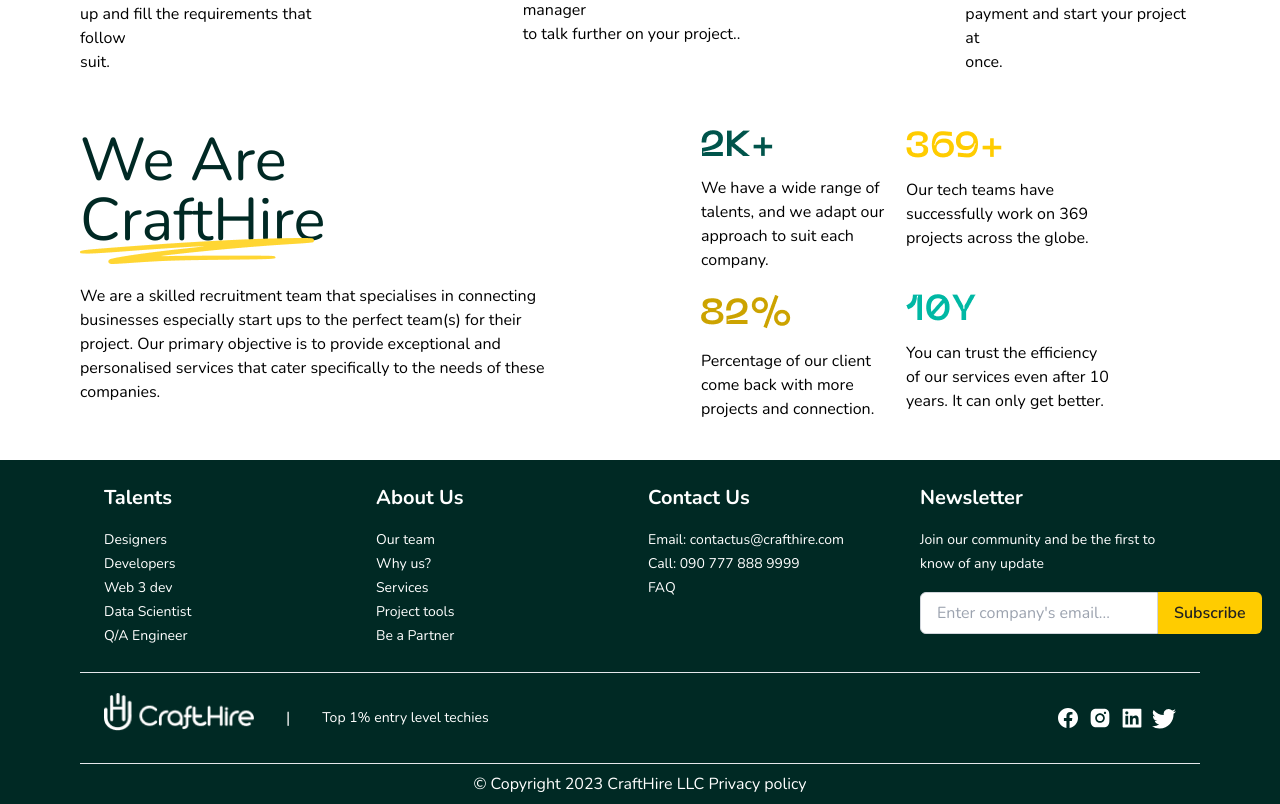
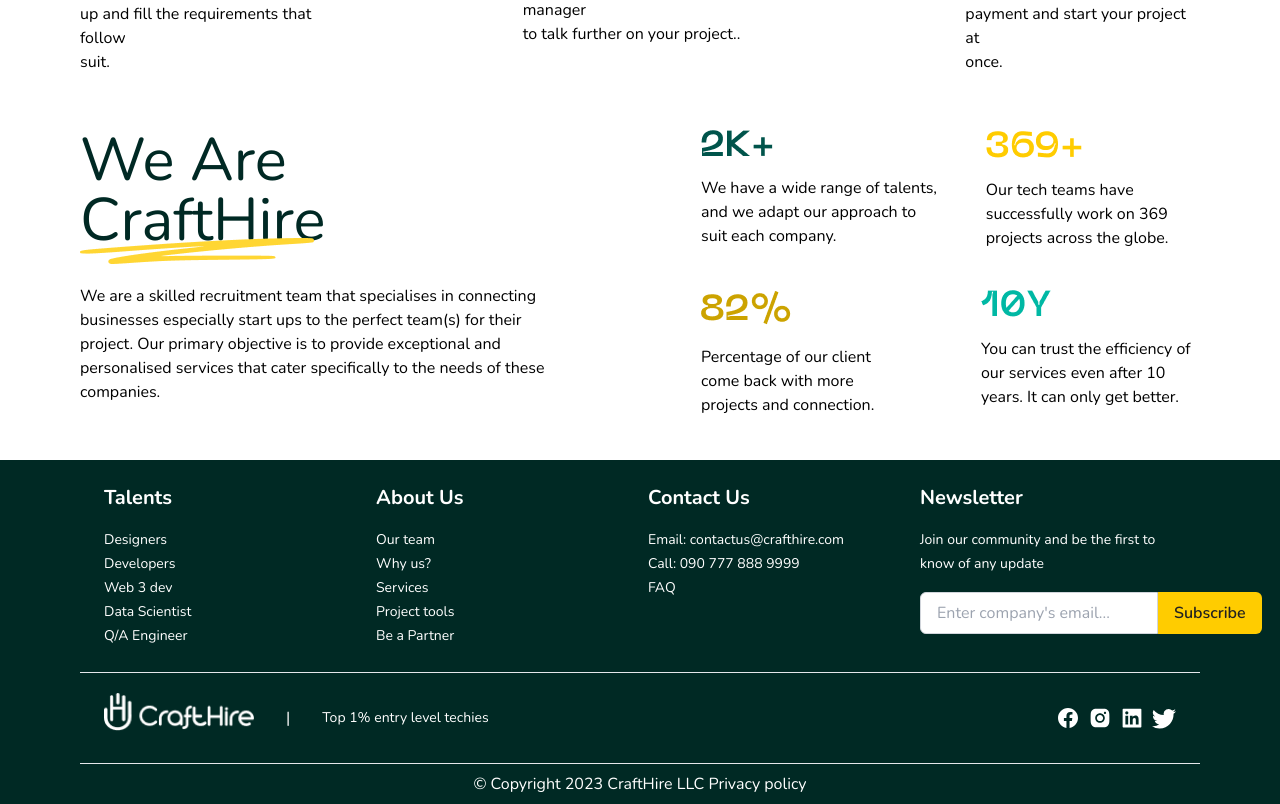
Before and after one commit to realjohncreator/crafthire, a Next.js app: page / in a window 1280 px wide. Shown: the part 983-1787 px from the top of the page. Built offline with nearby package versions, Linux system fonts and the light colour scheme.

Commit message:
Feat: code refactoring

```diff
--- a/app/components/WhoWeAre/WeAreCraftHire.tsx
+++ b/app/components/WhoWeAre/WeAreCraftHire.tsx
@@ -24,31 +24,31 @@
                     </p>
                 </div>
 
-                <div className="flex flex-row lg:w-[499px] lg:h-[250px] lg:mt-auto mt-5">
-                    <div className="flex flex-col gap-14">
-                        <div className="flex flex-col gap-5 lg:w-[205px] lg:h-[108px]">
+                <div className="flex flex-col lg:w-[499px] lg:h-[250px] gap-10 lg:mt-0 mt-10">
+                    <div className="flex flex-row gap-10">
+                        <div className="flex flex-col gap-5">
                             <Image src={TwoK} alt="" className=""/>
                             <p className="font-light">
                                 We have a wide range of talents, and we adapt our approach to suit each company.
                             </p>
                         </div>
 
-                        <div className="flex flex-col gap-5 lg:w-[205px] lg:h-[108px]">
+                        <div className="flex flex-col gap-5">
+                            <Image src={ThreeSixtyNineK} alt="" className=""/>
+                            <p className="font-light">
+                                Our tech teams have successfully work on 369 projects across the globe. </p>
+                        </div>
+                    </div>
+
+                    <div className="flex flex-row lg:gap-24 gap-20">
+                        <div className="flex flex-col gap-5">
                             <Image src={EightyTwoK} alt="" className=""/>
                             <p className="font-light">
                                 Percentage of our client come back with more projects and connection.
                             </p>
                         </div>
-                    </div>
 
-                    <div className="flex flex-col gap-14">
-                        <div className="flex flex-col gap-5 lg:w-[205px] lg:h-[108px]">
-                            <Image src={ThreeSixtyNineK} alt="" className=""/>
-                            <p className="font-light">
-                                Our tech teams have successfully work on 369 projects across the globe. </p>
-                        </div>
-
-                        <div className="flex flex-col gap-5 lg:w-[205px] lg:h-[108px]">
+                        <div className="flex flex-col gap-5">
                             <Image src={TenK} alt="" className=""/>
                             <p className="font-light">
                                 You can trust the efficiency of our services even after 10 years. It can only get
```
